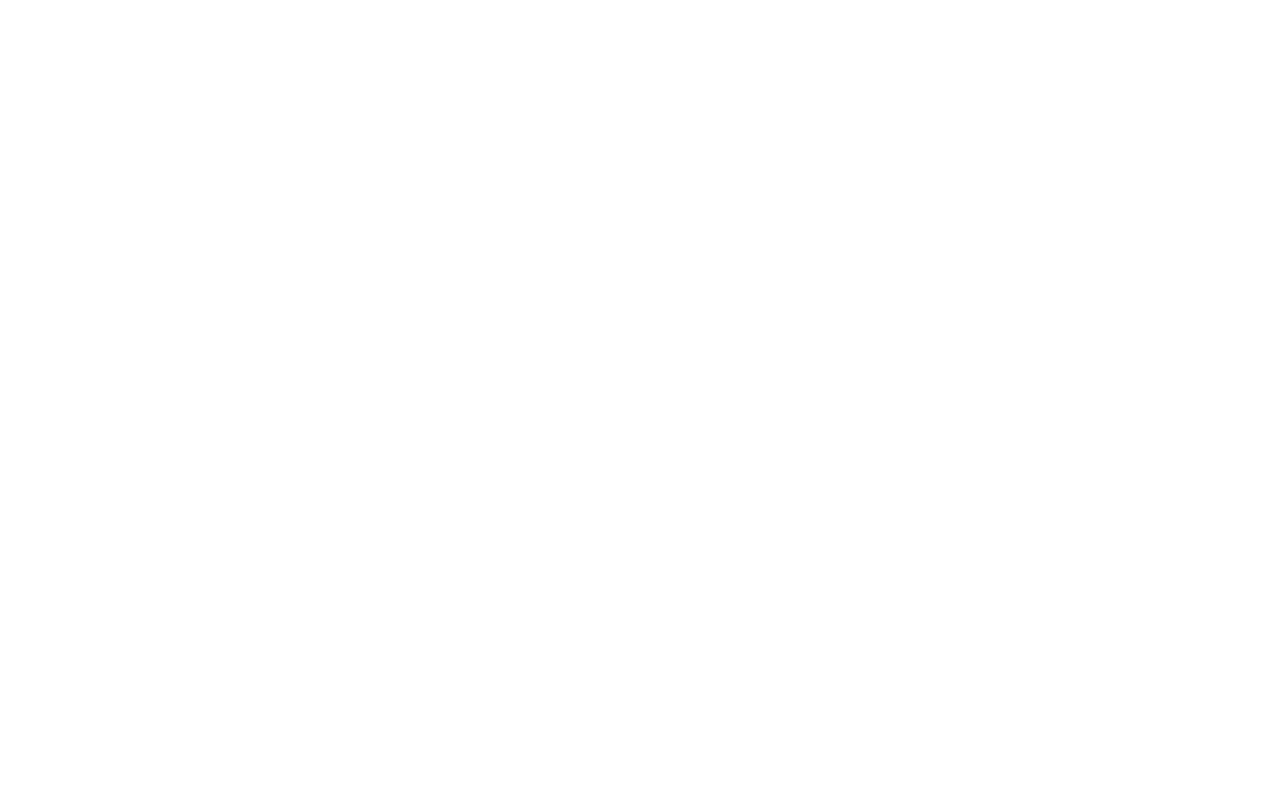
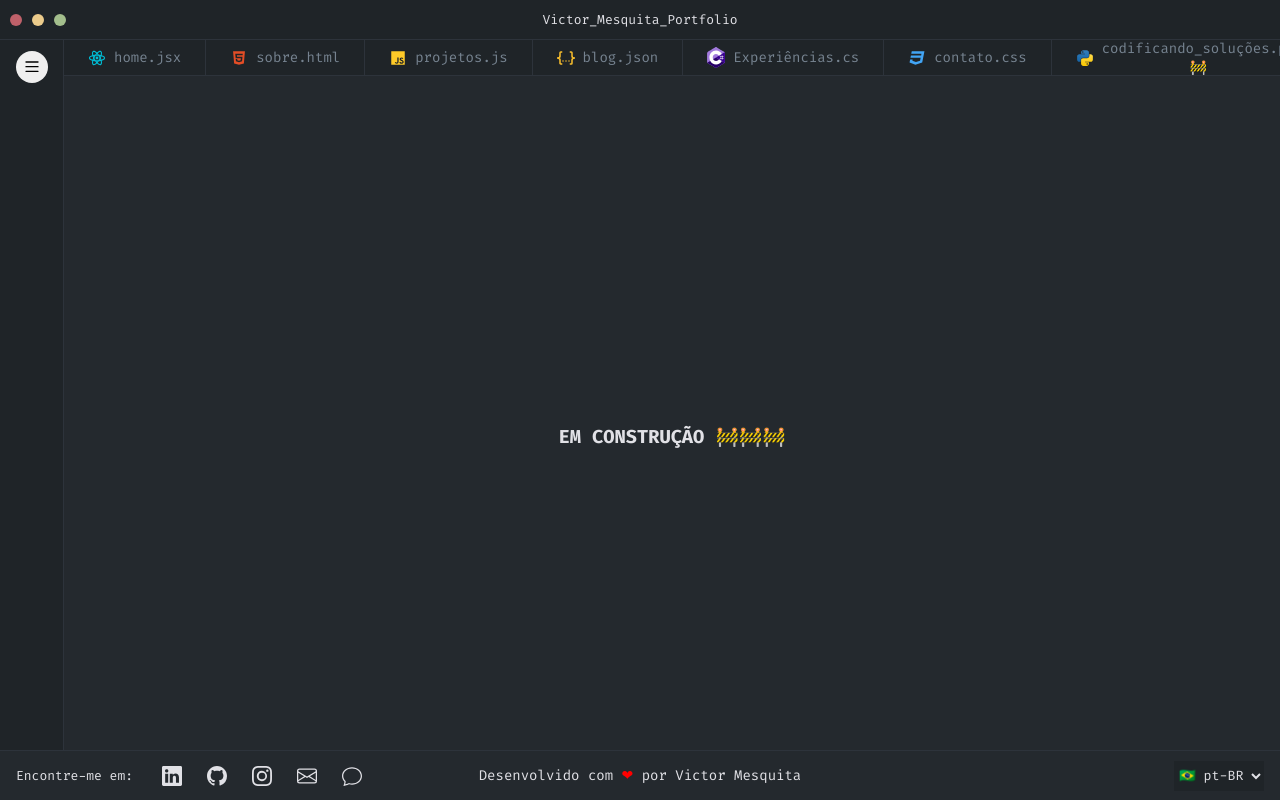
Before and after one commit to victor-joness/Portifolio, a React (Create React App) app: page /nexusTech in a window 1280 px wide. Before the commit this address had no page. Built offline with nearby package versions, Linux system fonts and the light colour scheme; a web font is replaced by a local one.

Commit message:
Update NexusTech

```diff
--- a/src/App.js
+++ b/src/App.js
@@ -8,6 +8,7 @@ import Projects from './pages/Projects';
 import Blog from './pages/Blog';
 import Experiencies from './pages/Experiencies';
 import Codificando from './pages/Codificando';
+import NexusTech from './pages/NexusTech';
 
 import Post from "./pages/Post";
 import posts from "./data/blog";
@@ -23,6 +24,7 @@ function App() {
         <Route path="/blog" element={ <Blog /> } />
         <Route path="/experiences" element={<Experiencies/>}/>
         <Route path="/codificando" element={<Codificando/>}/>
+        <Route path="/nexusTech" element={<NexusTech/>}/>
 
         <Route path="/post/:id" element={<Post posts={posts}/>}/>
       </Routes>
--- a/src/components/Header.js
+++ b/src/components/Header.js
@@ -8,6 +8,7 @@ import css_icon from '../images/css_icon.svg'
 import json_icon from '../images/json_icon.svg'
 import csharp_icon from '../images/Csharp_icon.svg'
 import py_icon from '../images/py_icon.svg'
+import mongodb_icon from '../images/mongodb_icon.svg'
 
 function Header() {
   return (
@@ -48,6 +49,11 @@ function Header() {
           name='codificando_soluções.py 🚧'
           path="/codificando"
         />
+        <MenuBar
+          icon={ mongodb_icon }
+          name='NexusTech.Md 🚧'
+          path="/nexusTech"
+        />
       </nav>
     </header>
   );
--- a/src/components/SideBar.js
+++ b/src/components/SideBar.js
@@ -7,6 +7,7 @@ import css_icon from "../images/css_icon.svg";
 import json_icon from "../images/json_icon.svg";
 import csharp_icon from "../images/Csharp_icon.svg";
 import py_icon from "../images/py_icon.svg";
+import mongodb_icon from "../images/mongodb_icon.svg";
 import { Link } from "react-router-dom";
 
 function SideBar({childToParent}) {
@@ -71,6 +72,10 @@ function SideBar({childToParent}) {
             <img src={py_icon} alt="icon" className="icon-side-bar" />
             <p>codificando.py</p>
           </Link>
+          <Link to="/nexusTech" className="explorer-file">
+            <img src={mongodb_icon} alt="icon" className="icon-side-bar" />
+            <p>NexusTech.Md</p>
+          </Link>
         </>
       ) : (
         <></>
--- /dev/null
+++ b/src/pages/NexusTech.js
@@ -0,0 +1,34 @@
+import React, { useState } from "react";
+import Header from "../components/Header";
+import TitleBar from "../components/TitleBar";
+import Footer from "../components/Footer";
+import SideBar from "../components/SideBar";
+import MenuMobile from "../components/MenuMobile";
+import "../styles/Codificando.css";
+
+function Codificando() {
+  const [data, setData] = useState("");
+
+  const childToParent = (childdata) => {
+    setData(childdata);
+  };
+
+  return (
+    <body>
+      <TitleBar />
+      <section className="flex-container">
+        <section className={`main-container ${data && "active"}`}>
+          <Header />
+          <MenuMobile />
+          <main className="main-wrapper codificando">
+            <h1>EM CONSTRUÇÃO 🚧🚧🚧</h1>
+          </main>
+        </section>
+        <SideBar childToParent={childToParent} />
+      </section>
+      <Footer />
+    </body>
+  );
+}
+
+export default Codificando;
```
Also changed, not shown: src/images/mongodb_icon.svg (added).
